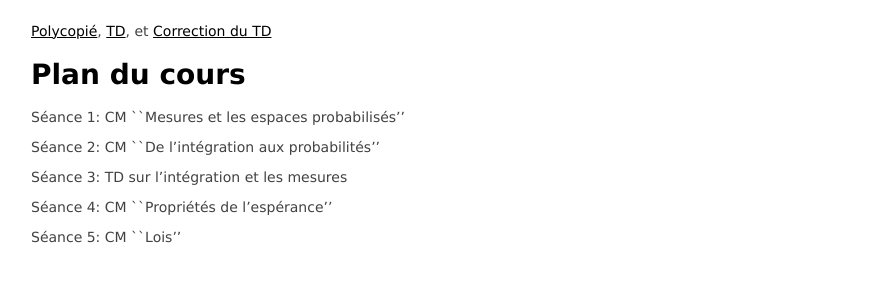
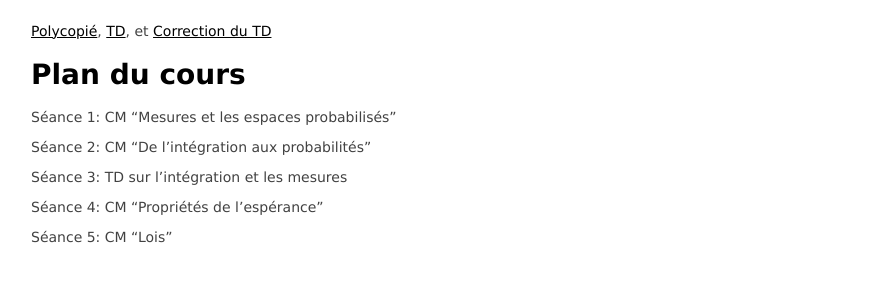
Before and after one commit to paulviallard/stat, a Jekyll site: the page built from index.md, in a window 1280 px wide. Shown: the part 252-534 px from the top of the page, without its empty margins (134-1030 px from the left). Built offline with Jekyll 4.4.1, drawn with Linux system fonts in a browser that asks for light colours; our own code applies the rules of GitHub Pages for plain Markdown files.

Commit message:
fix: `` -> "

```diff
--- a/index.md
+++ b/index.md
@@ -11,12 +11,12 @@ layout: home
 
 # Plan du cours
 
-Séance 1: CM ``Mesures et les espaces probabilisés''
+Séance 1: CM "Mesures et les espaces probabilisés"
 
-Séance 2: CM ``De l'intégration aux probabilités''
+Séance 2: CM "De l'intégration aux probabilités"
 
 Séance 3: TD sur l'intégration et les mesures
 
-Séance 4: CM ``Propriétés de l'espérance''
+Séance 4: CM "Propriétés de l'espérance"
 
-Séance 5: CM ``Lois''
+Séance 5: CM "Lois"
```
